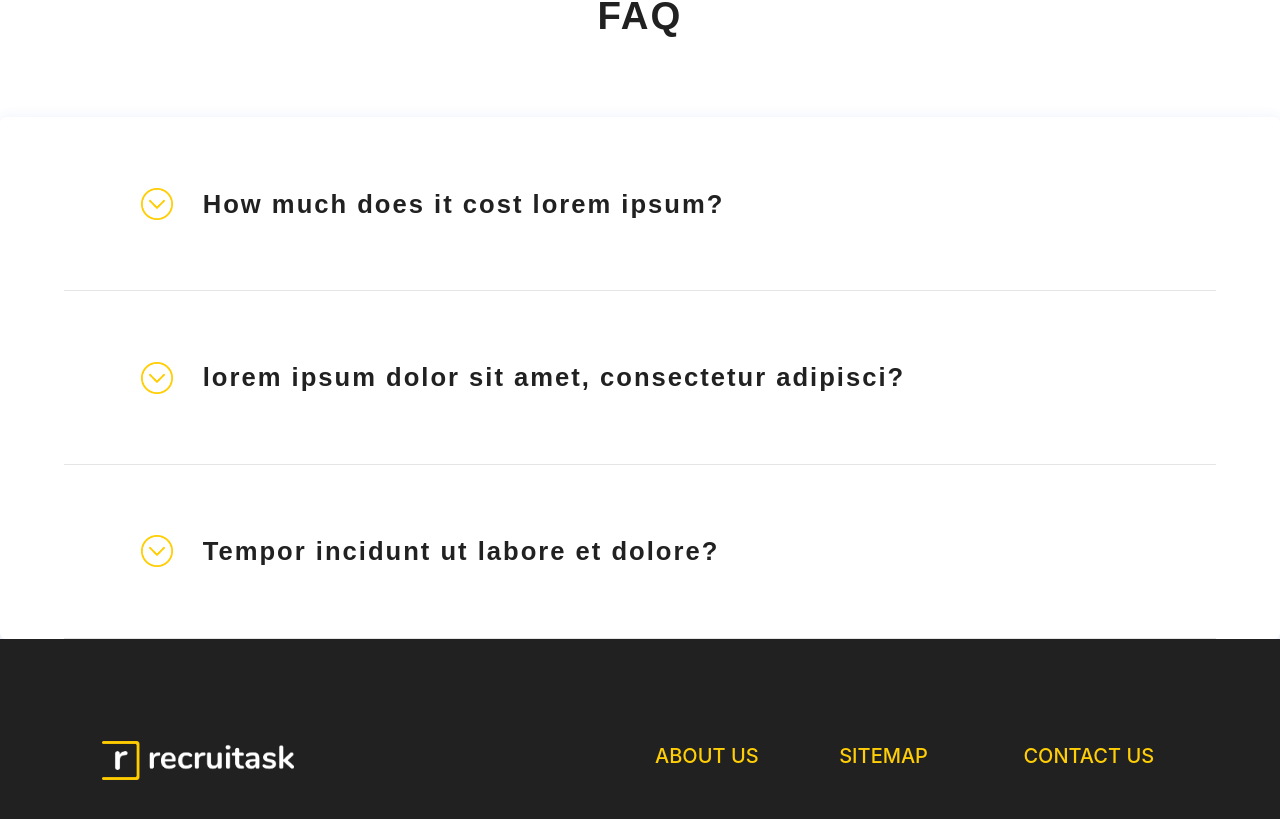
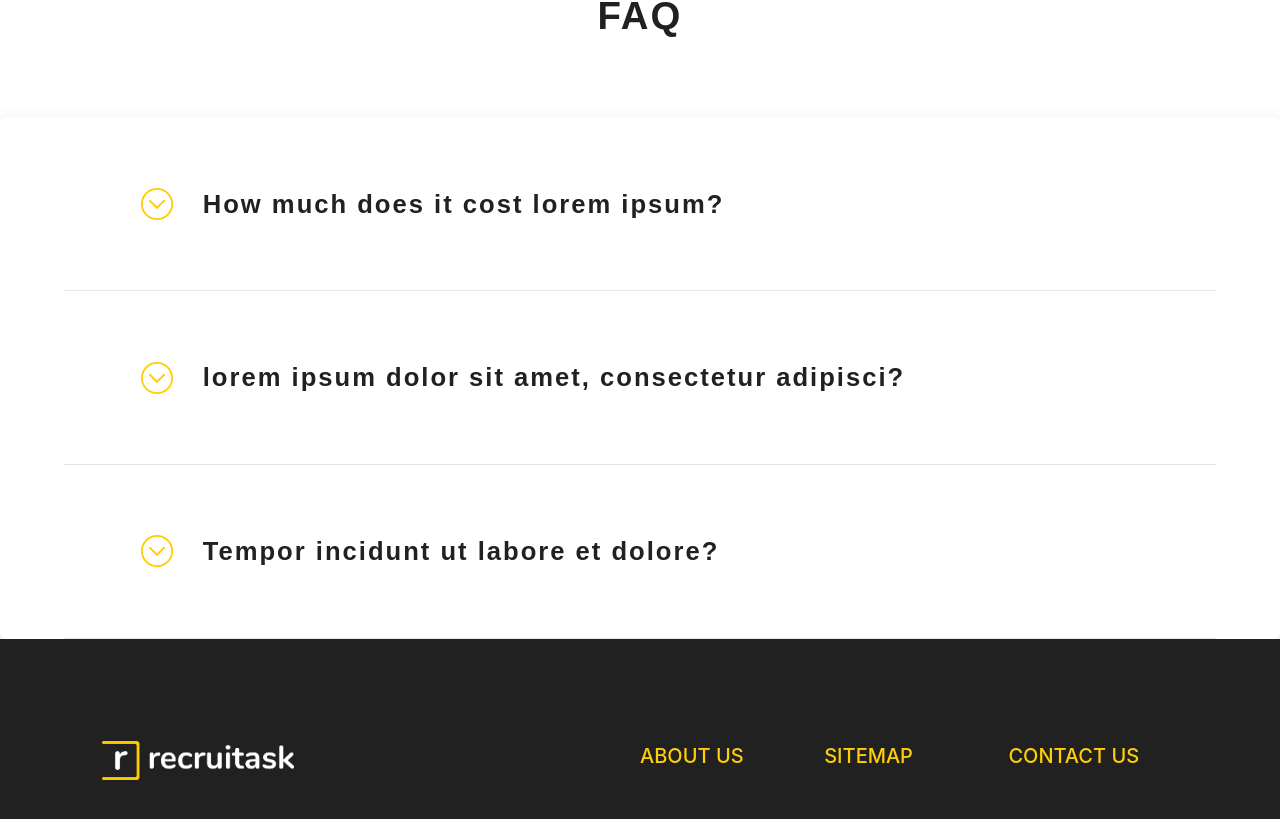
Before and after one commit to jeffascript/Hiring-FE-updated, a React (Create React App) app: page / in a window 1280 px wide. Shown: the part 1624-2443 px from the top of the page. Built offline with nearby package versions, Linux system fonts and the light colour scheme; some icons are missing; a web font is replaced by a local one.

Commit message:
fixed: padding on footer

```diff
--- a/src/components/Footer/Footer.jsx
+++ b/src/components/Footer/Footer.jsx
@@ -12,13 +12,13 @@ export default () => {
           <hr className="clearfix w-100 d-md-none pb-3" />
           <div className="col-md-6 my-auto">
             <div className="row">
-              <div className="col-md-4 mb-md-0 mb-3">
+              <div className="col-md-4 mb-md-0 mb-3 p-0">
                 <h5 className="text-uppercase">ABOUT US</h5>
               </div>
-              <div className="col-md-4 mb-md-0 mb-3">
+              <div className="col-md-4 mb-md-0 mb-3 p-0">
                 <h5 className="text-uppercase">SITEMAP</h5>
               </div>
-              <div className="col-md-4 mb-md-0 mb-3">
+              <div className="col-md-4 mb-md-0 mb-3 p-0">
                 <h5 className="text-uppercase">CONTACT US</h5>
               </div>
             </div>
```
